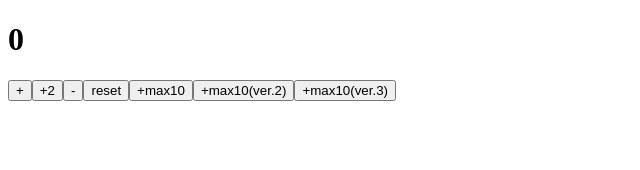
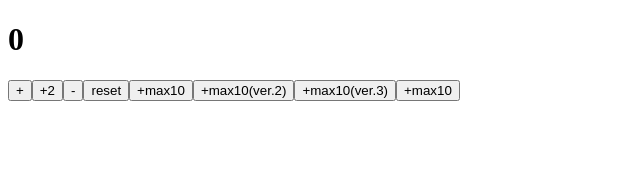
Before and after one commit to leav002/Programming_3203, a React (Vite) app: page / in a window 1280 px wide. Shown: the top 170 px of the page, without its empty margins (0-640 px from the left). Built offline with nearby package versions, Linux system fonts and the light colour scheme.

Commit message:
CounterApp plusMax10

```diff
--- a/src/CounterApp.jsx
+++ b/src/CounterApp.jsx
@@ -8,17 +8,28 @@ function CounterApp() {
   // count : 이전 또는 현재 값, setCount() : count 값 변경 함수. 반드시 이걸 거쳐야 함
   const [count, setCount] = useState(0)
 
+  function plusMax10() {
+    setCount((count) => {
+      if (count + 1 >= 10) {
+        return 10;
+      }
+      else {
+        return count + 1;
+      }
+    })
+  }
+
   return (
     <>
       <h1>{count}</h1>
-    <button onClick={()=> setCount((count) => count + 1)}>+</button>
-    <button onClick={()=> setCount((count) => count + 2)}>+2</button>
-    <button onClick={()=> setCount((count) => count - 1)}>-</button>
-    <button onClick={()=> setCount(0)}>reset</button>
+      <button onClick={() => setCount((count) => count + 1)}>+</button>
+      <button onClick={() => setCount((count) => count + 2)}>+2</button>
+      <button onClick={() => setCount((count) => count - 1)}>-</button>
+      <button onClick={() => setCount(0)}>reset</button>
 
 
       <button onClick={() => setCount((count) => {
-      if(count + 1 >= 10) {
+        if (count + 1 >= 10) {
           return 10;
         }
         else {
@@ -26,8 +37,13 @@ function CounterApp() {
         }
       })}>+max10</button>
 
-    <button onClick={()=> setCount((count) => count + 1 >= 10? 10:count+1)}>+max10(ver.2)</button>
-    <button onClick={()=> setCount((count) => Math.min(count + 1, 10))}>+max10(ver.3)</button>
+      <button onClick={() => setCount((count) => count + 1 >= 10 ? 10 : count + 1)}>+max10(ver.2)</button>
+      <button onClick={() => setCount((count) => Math.min(count + 1, 10))}>+max10(ver.3)</button>
+
+      <button onClick={() => plusMax10()}>+max10</button>
+
+
+
 
       {/* <button
         className="counter"
```
Lines whose indentation alone changed are shown as unchanged.
